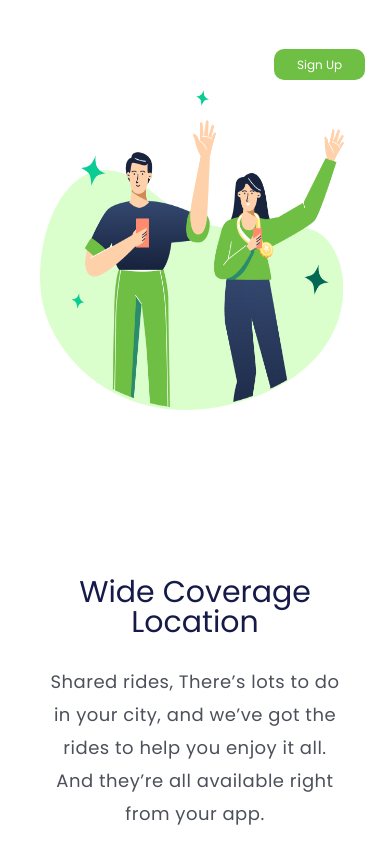
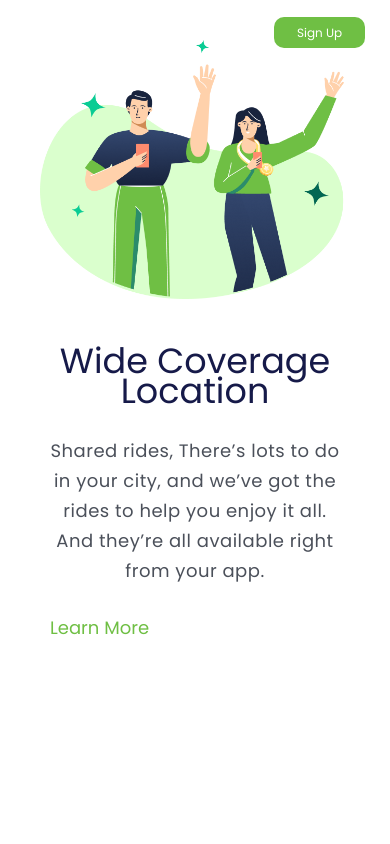
Before and after one commit to yyassmim/project-wide-coverage, a plain HTML site: page index.html in a window 390 px wide. Drawn offline with Linux system fonts and the light colour scheme.

Commit message:
projeco-responsivo

```diff
--- a/styles.css
+++ b/styles.css
@@ -73,20 +73,19 @@ cursor: pointer;
 }
 
 
-@media screen and (max-width:900px) {
+@media screen and (max-width:670px) {
 
-    body {
-        position: fixed;
-    }
+*{
+    margin: 0px;
+    padding: 0px;
+}
+
+header{
+    margin: 0px;
+}
 
     .menu {
     display: none;
-    position: fixed;
-}
-
-main {
-    display: table;
-    width: 100%;
 }
 
 main div:nth-child(1){
@@ -94,19 +93,11 @@ display: table-footer-group;
 
 }
 
-.main {
-    width: 100%;
-    margin: 0;
-     padding:0;
-     height: 50%;
-}
-
 h1 {
     text-align: center;
-    font-size: 30px;
+    font-size: 35px;
     font-weight: 400;
     line-height: 30px;
-    margin: 120px 55px 0 55px;
     width: auto;
     height: 60px;
 }
@@ -115,17 +106,17 @@ p {
     text-align: center;
     font-size: 18px;
     font-weight: 400;
-    line-height: 33px;
+    line-height: 30px;
     letter-spacing: 0.5px;
     width: auto;
     margin: 28px 43px;
 }
 
 img  {
-    margin: 0 auto;
-    position: static;
+    margin: 0px;
     width: 100%;
     padding: 40px;
+    height: 339px
 
 }
 
@@ -144,9 +135,9 @@ button {
 
 .learn {
     text-align: center;
-    width: auto;
-    display: block;
-    margin-bottom: 19px;
+    margin-left: 20px;
+    margin-bottom: 30px;
+    padding: 30px;
 }
 
 }
```
